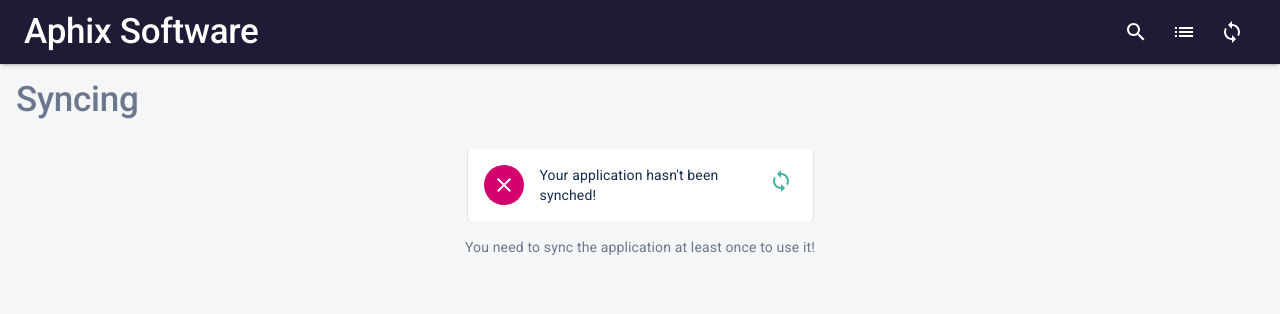
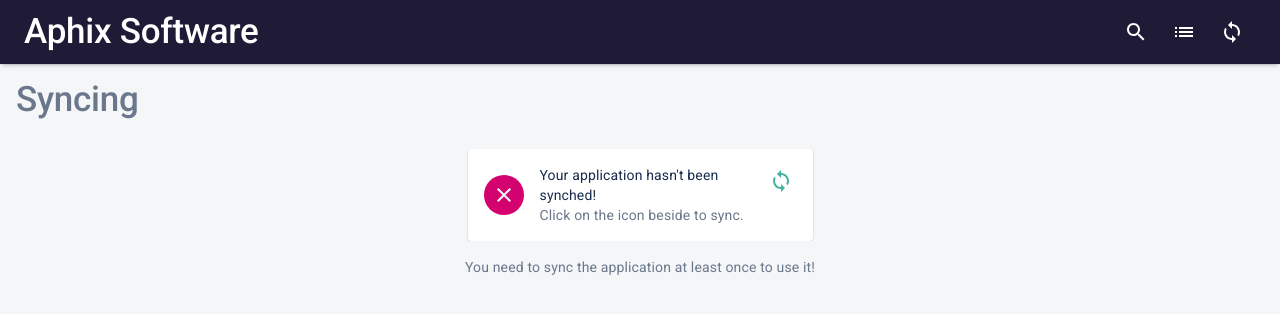
Before and after one commit to rogeriosandim/aphix-software-test, a React (Create React App) app: page /syncing in a window 1280 px wide. Shown: the top 314 px of the page. Built offline with nearby package versions, Linux system fonts and the light colour scheme.

Commit message:
fix: changing text

```diff
--- a/src/pages/Syncing.js
+++ b/src/pages/Syncing.js
@@ -159,7 +159,9 @@
                 ? 'Last time synched:'
                 : `Your application hasn't been synched!`
             }
-            subheader={updated && timeUpdated}
+            subheader={
+              updated ? timeUpdated : 'Click on the icon beside to sync.'
+            }
           />
         </Card>
       </div>
```
